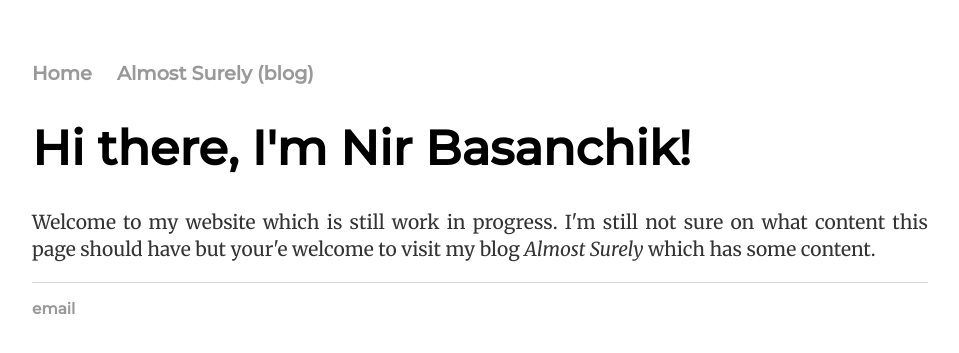
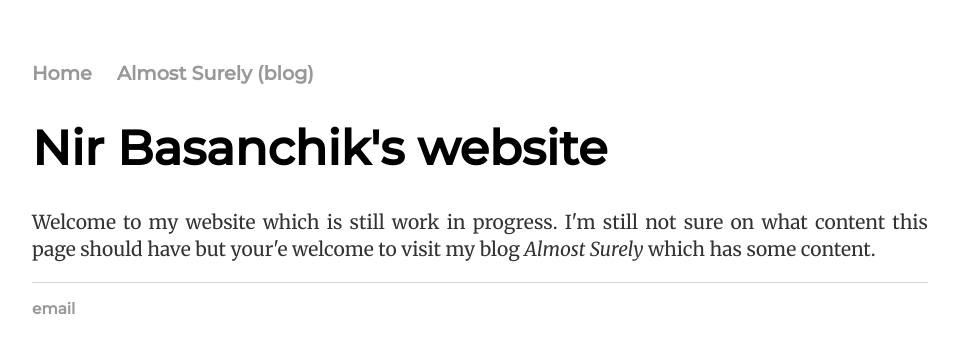
Before and after one commit to nirryde/nirryde.github.io, a Jekyll site: the page built from index.html, in a window 1280 px wide. Shown: the top 353 px of the page, without its empty margins (160-1119 px from the left). Built offline with Jekyll 4.4.1, drawn with Linux system fonts in a browser that asks for light colours.

Commit message:
Update index.html

```diff
--- a/index.html
+++ b/index.html
@@ -3,6 +3,6 @@ layout: default
 title: Nir Basanchik
 ---
 <div class="blurb">
-	<h1>Hi there, I'm Nir Basanchik!</h1>
+	<h1>Nir Basanchik's website</h1>
 	<p>Welcome to my website which is still work in progress. I'm still not sure on what content this page should have but your'e welcome to visit my blog <em>Almost Surely</em> which has some content.</p>
 </div><!-- /.blurb -->
```
